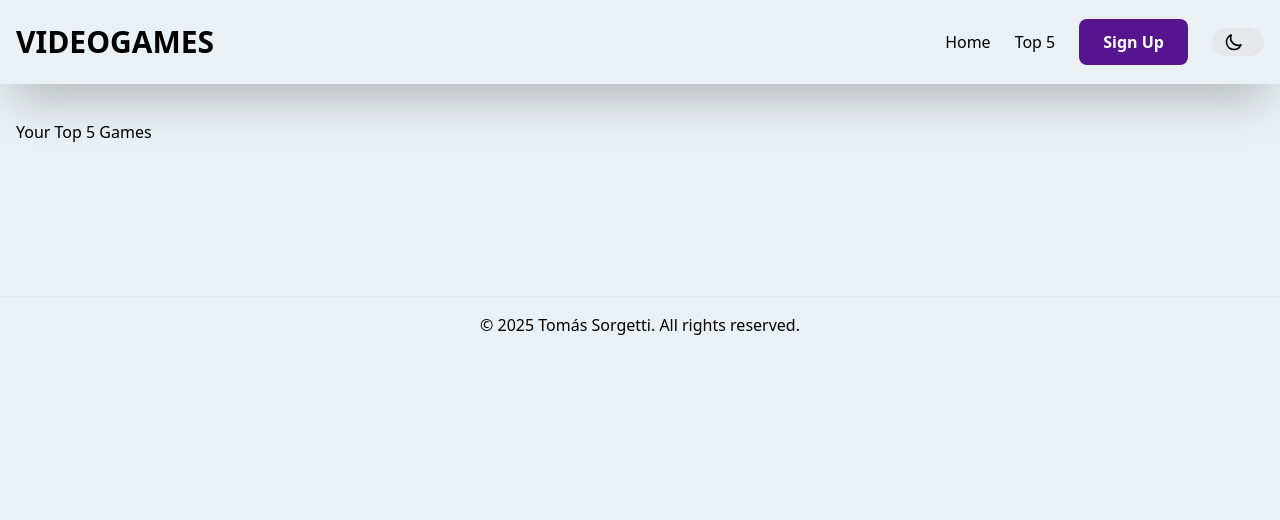
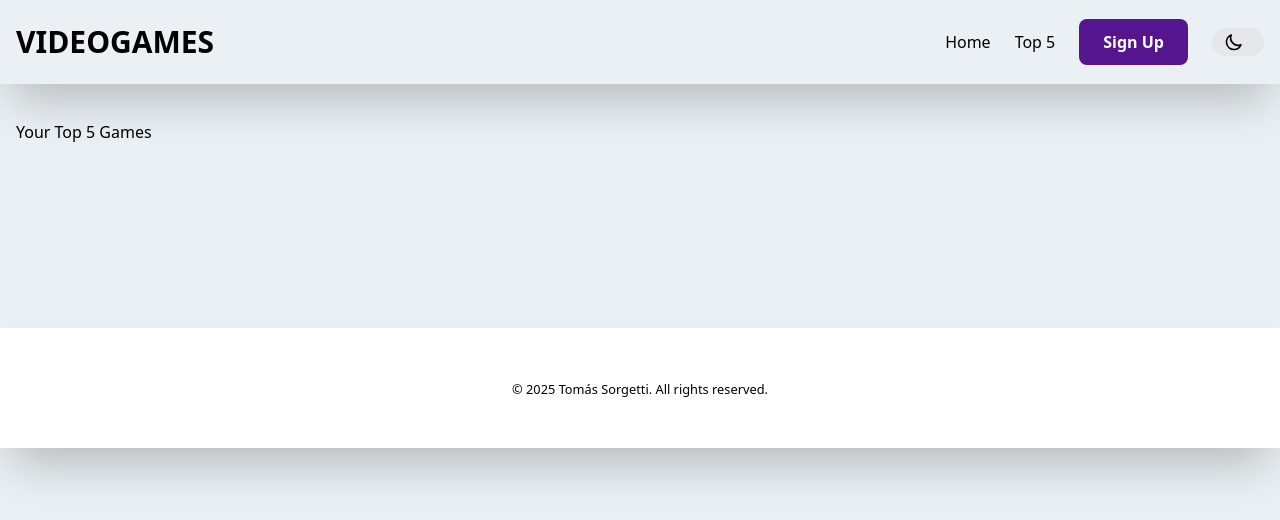
Before and after one commit to TomasSorgetti/challenge-vue, a Vue app: page /top5 in a window 1280 px wide. Shown: the top 520 px of the page. Built offline with nearby package versions, Linux system fonts and the light colour scheme.

Commit message:
style: footer styles

```diff
--- a/src/layouts/Footer.vue
+++ b/src/layouts/Footer.vue
@@ -1,11 +1,9 @@
 <template>
   <footer
-    class="bg-background text-text p-4 mt-8 border-t border-gray-200 dark:border-gray-700"
+    class="bg-card mt-16 text-light-text-color py-12 text-center shadow-2xl"
   >
-    <div class="container mx-auto text-center">
-      <p>
-        © {{ new Date().getFullYear() }} Tomás Sorgetti. All rights reserved.
-      </p>
-    </div>
+    <small>
+      © {{ new Date().getFullYear() }} Tomás Sorgetti. All rights reserved.
+    </small>
   </footer>
 </template>
```
Also changed, not shown: 1 other file (tests, documents, lock files or other folders).
